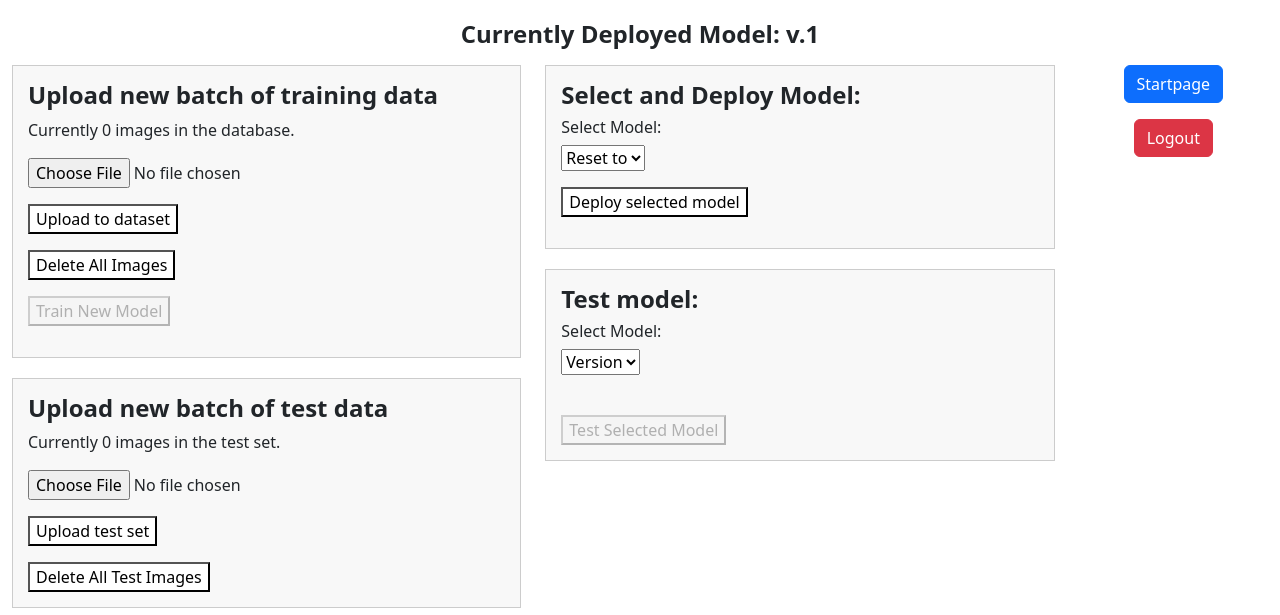
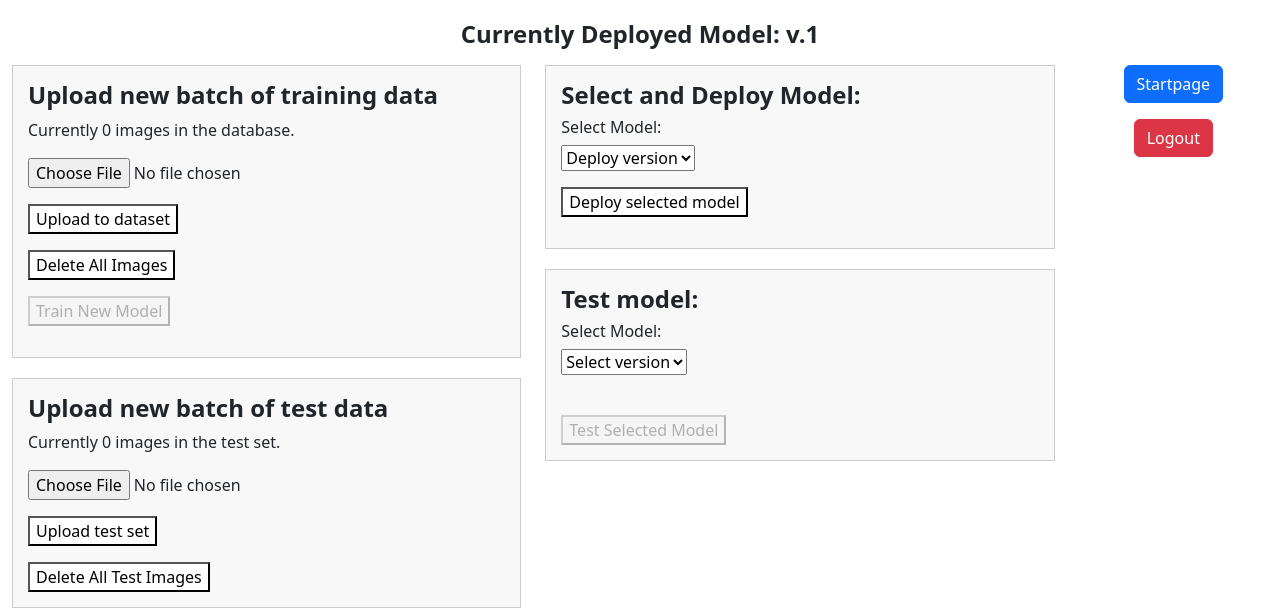
Before and after one commit to harring/FruitScan-AI, a Django app: page /admin_view in a window 1280 px wide. Shown: the top 615 px of the page. Run offline with Django 4.2, Linux system fonts and the light colour scheme; the visitor is signed in with stand-in values (Sample User, id 1); data that the repository does not hold is empty; some libraries are stand-ins or nearby versions.

Commit message:
#Fix dropdown test in admin page

```diff
--- a/FruitScan/fruitscanapp/templates/admin_view.html
+++ b/FruitScan/fruitscanapp/templates/admin_view.html
@@ -67,7 +67,7 @@
                     {% csrf_token %}
                     <h6>Select Model:</h6>
                     <select name="selected_version" required>
-                        <option value='1'>Reset to </option>
+                        <option value='1'>Deploy version </option>
                         {% for weight in weights %}
                         <option value="{{ weight.version }}">{{ weight.version }}</option>
                         {% endfor %}
@@ -82,7 +82,7 @@
                     {% csrf_token %}
                     <h6>Select Model:</h6>
                     <select name="test_version" required>
-                        <option value='1'>Version</option>
+                        <option value='1'>Select version</option>
                         {% for weight in weights %}
                         <option value="{{ weight.version }}">{{ weight.version }}</option>
                         {% endfor %}
```
